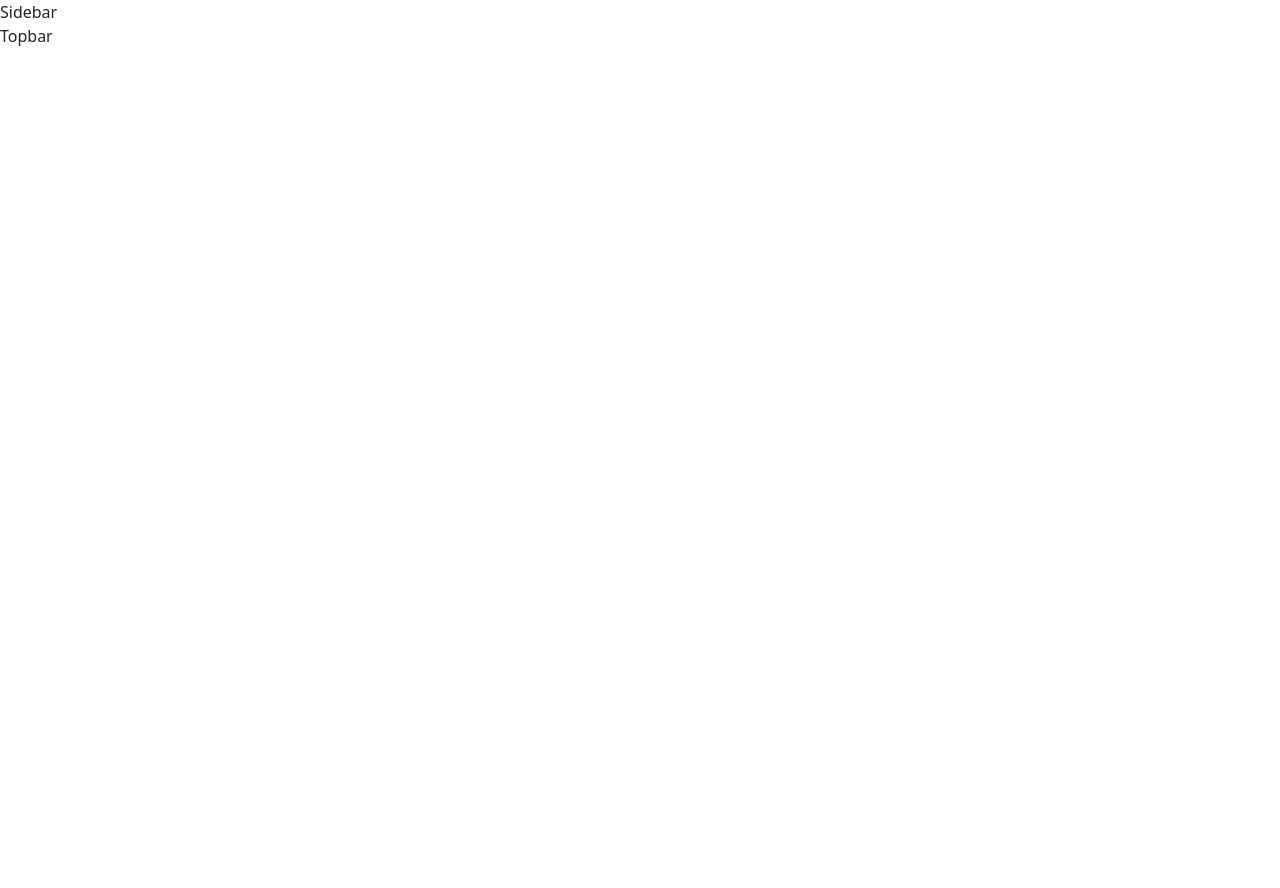
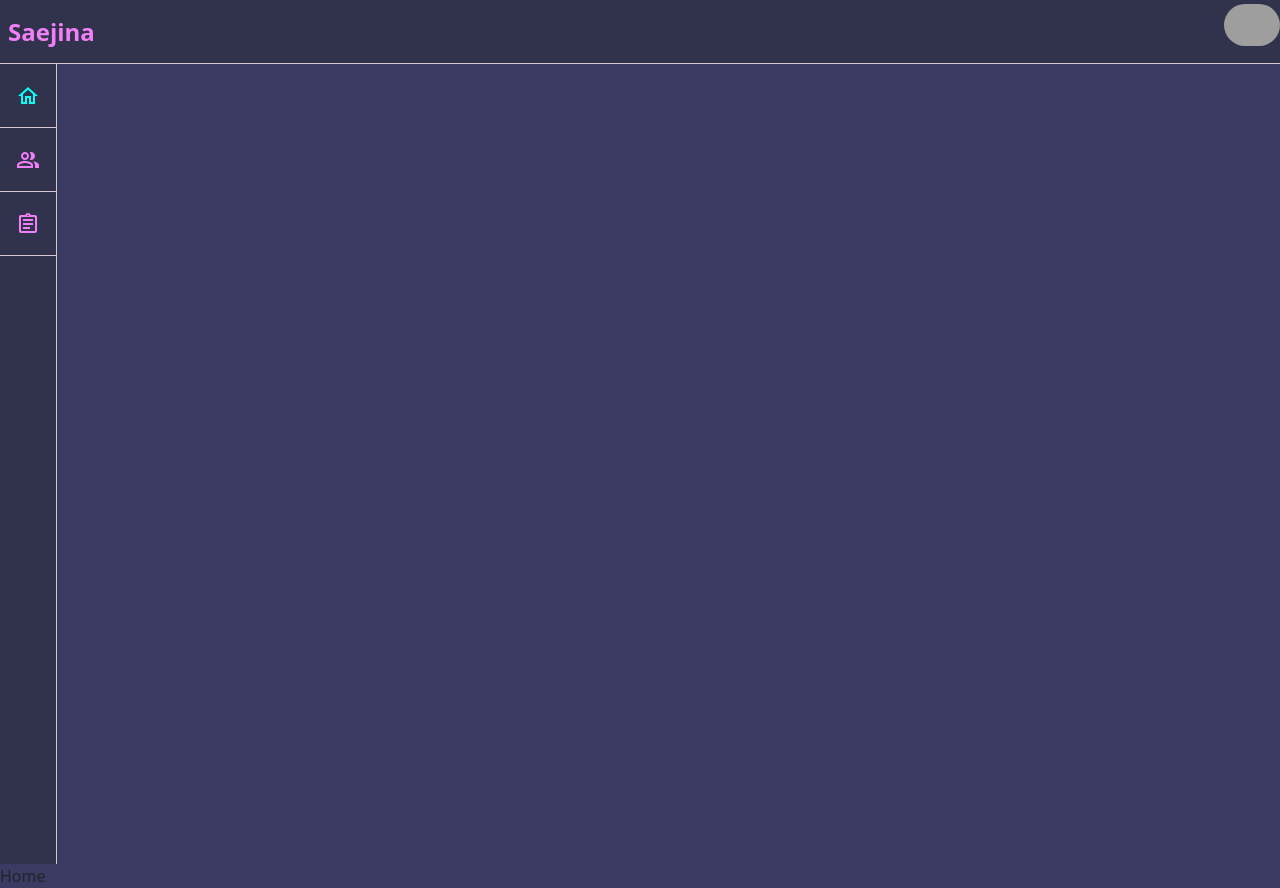
Before and after one commit to Saejina/Sae, a React (Create React App) app in the folder sae-app/: page / in a window 1280 px wide. Before the commit the page ends 800 px from the top, so only its background shows below. Built offline with nearby package versions, Linux system fonts and the light colour scheme; grey boxes are pictures that could not be loaded.

Commit message:
feat(sae-app): create app layout (#6)
* test

* feat(sae-app): add app layout

Co-authored-by: MarvinFlm <marvin.flamand@epitech.eu>

```diff
--- a/sae-app/package.json
+++ b/sae-app/package.json
@@ -62,7 +62,7 @@
     "build": "craco build",
     "test": "craco test",
     "eject": "react-scripts eject",
-    "lint": "eslint '*/**/*.{ts,tsx}' --quiet --fix",
+    "lint": "eslint '*/**/*.{ts,tsx}' --fix",
     "deploy": "serve -s -l 3333 build/"
   },
   "eslintConfig": {
--- a/sae-app/public/index.html
+++ b/sae-app/public/index.html
@@ -3,41 +3,19 @@
   <head>
     <meta charset="utf-8" />
     <link rel="icon" href="%PUBLIC_URL%/favicon.ico" />
+    <link href="https://cdn.jsdelivr.net/npm/bootstrap@5.1.0/dist/css/bootstrap.min.css" rel="stylesheet" integrity="sha384-KyZXEAg3QhqLMpG8r+8fhAXLRk2vvoC2f3B09zVXn8CA5QIVfZOJ3BCsw2P0p/We" crossorigin="anonymous"/>
     <meta name="viewport" content="width=device-width, initial-scale=1" />
     <meta name="theme-color" content="#000000" />
     <meta
       name="description"
-      content="Web site created using create-react-app"
+      content="Application in development"
     />
     <link rel="apple-touch-icon" href="%PUBLIC_URL%/logo192.png" />
-    <!--
-      manifest.json provides metadata used when your web app is installed on a
-      user's mobile device or desktop. See https://developers.google.com/web/fundamentals/web-app-manifest/
-    -->
     <link rel="manifest" href="%PUBLIC_URL%/manifest.json" />
-    <!--
-      Notice the use of %PUBLIC_URL% in the tags above.
-      It will be replaced with the URL of the `public` folder during the build.
-      Only files inside the `public` folder can be referenced from the HTML.
-
-      Unlike "/favicon.ico" or "favicon.ico", "%PUBLIC_URL%/favicon.ico" will
-      work correctly both with client-side routing and a non-root public URL.
-      Learn how to configure a non-root public URL by running `npm run build`.
-    -->
     <title>React App</title>
   </head>
   <body>
     <noscript>You need to enable JavaScript to run this app.</noscript>
     <div id="root"></div>
-    <!--
-      This HTML file is a template.
-      If you open it directly in the browser, you will see an empty page.
-
-      You can add webfonts, meta tags, or analytics to this file.
-      The build step will place the bundled scripts into the <body> tag.
-
-      To begin the development, run `npm start` or `yarn start`.
-      To create a production bundle, use `npm run build` or `yarn build`.
-    -->
   </body>
 </html>
--- a/sae-app/src/components/AppLayout.tsx
+++ b/sae-app/src/components/AppLayout.tsx
@@ -1,10 +1,22 @@
-export function AppLayout(): JSX.Element {
+import Sidebar from './Sidebar';
+import Topbar from './Topbar';
+import { useLocation } from 'react-router-dom';
+import { children } from '../types';
+
+export function AppLayout({ children }: AppLayoutProps): JSX.Element {
+    const path = useLocation().pathname;
+    console.log(path);
     return (
-        <>
-            <div>Sidebar</div>
-            <div>Topbar</div>
-        </>
+        <div className="bg-dark">
+            <Topbar></Topbar>
+            <Sidebar active={path}></Sidebar>
+            {children}
+        </div>
     );
 }
 
+export interface AppLayoutProps {
+    children?: children;
+}
+
 export default AppLayout;
--- /dev/null
+++ b/sae-app/src/components/Sidebar.tsx
@@ -0,0 +1,48 @@
+import React from 'react';
+import HomeOutlinedIcon from '@material-ui/icons/HomeOutlined';
+import PeopleAltOutlinedIcon from '@material-ui/icons/PeopleAltOutlined';
+import AssignmentOutlinedIcon from '@material-ui/icons/AssignmentOutlined';
+import { Tooltip, OverlayTrigger, Nav } from 'react-bootstrap';
+
+const sidebarItems = [
+    { title: 'Home', path: '/', Icon: HomeOutlinedIcon },
+    { title: 'Users', path: '/users', Icon: PeopleAltOutlinedIcon },
+    { title: 'Commands', path: '/commands', Icon: AssignmentOutlinedIcon },
+];
+
+function Sidebar({ active }: SidebarProps): JSX.Element {
+    return (
+        <div className="flex flex-col flex-shrink-0 bg-darker w-1/30 min-w-min h-screen border-r border-light">
+            <Nav defaultActiveKey="/" className="flex flex-col items-center justify-center">
+                {sidebarItems.map(({ title, path, Icon }, index) => {
+                    return (
+                        <OverlayTrigger
+                            key={'right-tooltip-' + index}
+                            placement={'right'}
+                            overlay={
+                                <Tooltip id={`tooltip-right-${index}`} className="ml-1">
+                                    {title}
+                                </Tooltip>
+                            }
+                        >
+                            <Nav.Link
+                                key={index}
+                                eventKey={'link-' + index}
+                                href={path}
+                                className="border-b w-full h-16 border-light flex items-center justify-center"
+                            >
+                                <Icon className={active === path ? 'text-secondary' : 'text-primary'} />
+                            </Nav.Link>
+                        </OverlayTrigger>
+                    );
+                })}
+            </Nav>
+        </div>
+    );
+}
+
+export interface SidebarProps {
+    active: string;
+}
+
+export default Sidebar;
--- /dev/null
+++ b/sae-app/src/components/Topbar.tsx
@@ -0,0 +1,21 @@
+import React from 'react';
+
+export function Topbar(): JSX.Element {
+    return (
+        <div className="flex border-b border-light bg-darker w-full h-16 justify-between items-center">
+            <div className="w-full h-full flex items-center justify-center w-1/30 min-w-max ml-2">
+                <a href="/" className="text-decoration-none link-dark">
+                    <span className="text-primary text-2xl font-bold">Saejina</span>
+                </a>
+            </div>
+            <div className="h-14 w-14">
+                <img
+                    src="https://thumbs.dreamstime.com/b/pink-fairytale-bird-paradise-elegant-plumage-flying-flapping-wings-179418217.jpg"
+                    className="object-contain rounded-full"
+                />
+            </div>
+        </div>
+    );
+}
+
+export default Topbar;
--- a/sae-app/src/custom.scss
+++ b/sae-app/src/custom.scss
@@ -6,7 +6,8 @@ $theme-colors: (
     'danger': #54254e,
     'light': #d9c4d1,
     'dark': #393b63,
-    'info': #b026ff
+    'info': #b026ff,
+    'darker': #31334d,
 );
 
 @import '~bootstrap/scss/bootstrap.scss';
--- a/sae-app/src/pages/Commands.tsx
+++ b/sae-app/src/pages/Commands.tsx
@@ -1,5 +1,7 @@
+import AppLayout from '../components/AppLayout';
+
 export function Commands(): JSX.Element {
-    return <div>Commands</div>;
+    return <AppLayout>Commands</AppLayout>;
 }
 
 export default Commands;
--- a/sae-app/src/pages/Home.tsx
+++ b/sae-app/src/pages/Home.tsx
@@ -1,7 +1,7 @@
 import { AppLayout } from '../components/AppLayout';
 
 export function Home(): JSX.Element {
-    return <AppLayout />;
+    return <AppLayout>Home</AppLayout>;
 }
 
 export default Home;
--- a/sae-app/src/pages/Users.tsx
+++ b/sae-app/src/pages/Users.tsx
@@ -1,5 +1,7 @@
+import AppLayout from '../components/AppLayout';
+
 export function Users(): JSX.Element {
-    return <div>Users</div>;
+    return <AppLayout>Users</AppLayout>;
 }
 
 export default Users;
--- a/sae-app/tailwind.config.js
+++ b/sae-app/tailwind.config.js
@@ -2,7 +2,11 @@ module.exports = {
   purge: ['./src/**/*.{js,jsx,ts,tsx}', './public/index.html'],
   darkMode: false, // or 'media' or 'class'
   theme: {
-    extend: {},
+    extend: {
+      width: {
+        '1/30': '3.5%',
+      }
+    },
     colors: {
       'primary': '#f180f8',
       'secondary': '#1f51ff',
@@ -11,7 +15,8 @@ module.exports = {
       'danger': '#54254e',
       'light': '#d9c4d1',
       'dark': '#393b63',
-      'info': '#b026ff'
+      'info': '#b026ff',
+      'darker': '#31334d'
     }
   },
   variants: {
```
Also changed, not shown: sae-app/.eslintrc.json, sae-app/src/resources/pinkbird.svg (added).
